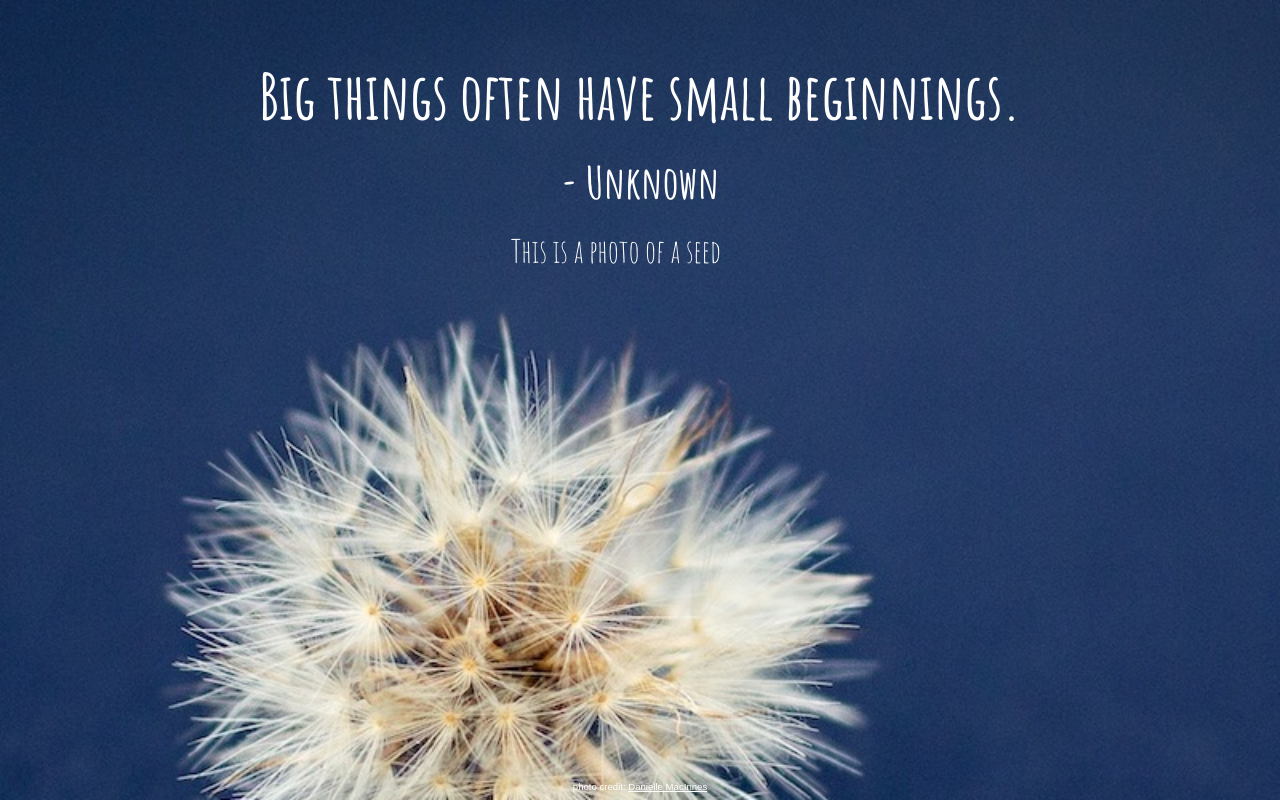
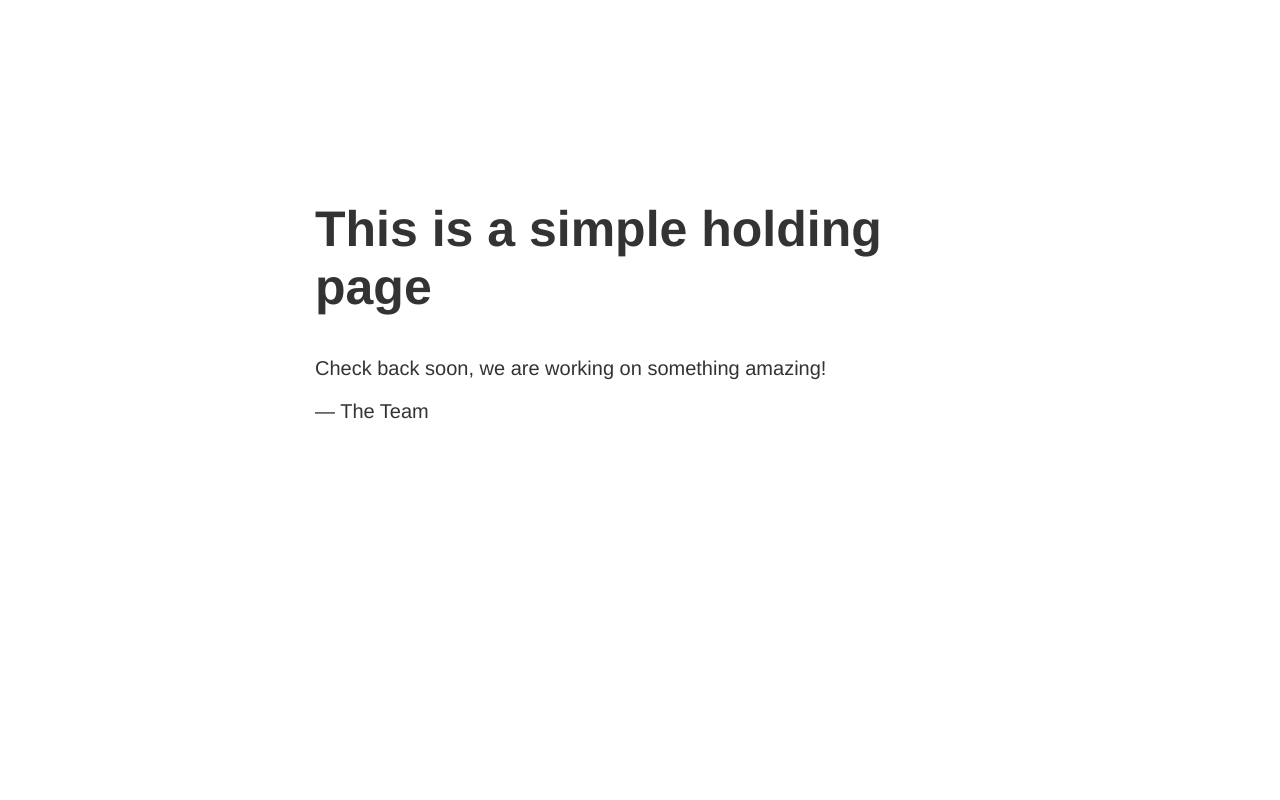
Before and after one commit to brianom/aws-s3-website-custom-domain, a plain HTML site: page index.html in a window 1280 px wide. Drawn offline with Linux system fonts and the light colour scheme.

Commit message:
got it working

```diff
--- a/index.html
+++ b/index.html
@@ -1,84 +1,18 @@
-<!DOCTYPE html>
-<html>
-<head>
-  <title>Big things often have small beginnings.</title>
-  <meta name="viewport" content="width=device-width,initial-scale=1">
-  <link href='http://fonts.googleapis.com/css?family=Amatic+SC:400,700' rel='stylesheet' type='text/css'>
-  <style>
-  body {
-    height: 100%;
-    width: 100%;
-    background: #fefefe url(seed.jpg)center top fixed;
-    -webkit-background-size: cover;
-    -moz-background-size: cover;
-    -o-background-size: cover;
-    background-size: cover;
-    color: #2E2F30;
-    font-family: "Amatic SC", sans-serif;
-    margin: 0;
-  }
+<!doctype html>
+<title>Holding Page</title>
+<style>
+  body { text-align: center; padding: 150px; }
+  h1 { font-size: 50px; }
+  body { font: 20px Helvetica, sans-serif; color: #333; }
+  article { display: block; text-align: left; width: 650px; margin: 0 auto; }
+  a { color: #dc8100; text-decoration: none; }
+  a:hover { color: #333; text-decoration: none; }
+</style>
 
-  footer {
-    position: absolute;
-    bottom: 1%;
-    width: 100%;
-    font-family: sans-serif;
-    text-align: center;
-    font-size: .6em;
-    color: #fff
-  }
-
-  a {
-    color: #fff;
-  }
-
-  a:hover {
-    color: #27ae60;
-  }
-
-  .dialog {
-    float:none;
-    text-align: center;
-    width: 75%;
-    margin: 5% auto 0;
-  }
-
-  h1 {
-    font-size: 4em;
-    color: #fff;
-    line-height: 1em;
-  }
-
-  h2 {
-    font-size: 2.8em;
-    color: #fff;
-    line-height: .5em;
-  }
-
-  p {
-    font-size: 2em;
-    color: #fff;
-    padding-right: 5%;
-  }
-
-  @media only screen and (max-width: 767px) {
-    .dialog {
-    width: 90%;
-  }
-  }
-  </style>
-</head>
-
-<body>
-  <!-- This file lives in public/404.html -->
-
-  <div>
-    <div class="dialog">
-      <h1>Big things often have small beginnings.</h1>
-      <h2>- Unknown</h2>
-      <p>This is a photo of a seed</p>
+<article>
+    <h1>This is a simple holding page</h1>
+    <div>
+        <p>Check back soon, we are working on something amazing!</p>
+        <p>&mdash; The Team</p>
     </div>
-  </div>
-</body>
-<footer>photo credit: <a href="http://www.daniellemacinnes.com/" target="_blank">Danielle MacInnes</a></footer>
-</html>
+</article>
```
Also changed, not shown: error.html (+15 -82 lines), dead-seed.jpg (deleted), images/AWS-S3-screenshot.png (deleted), seed.jpg (deleted), 1 other file.
